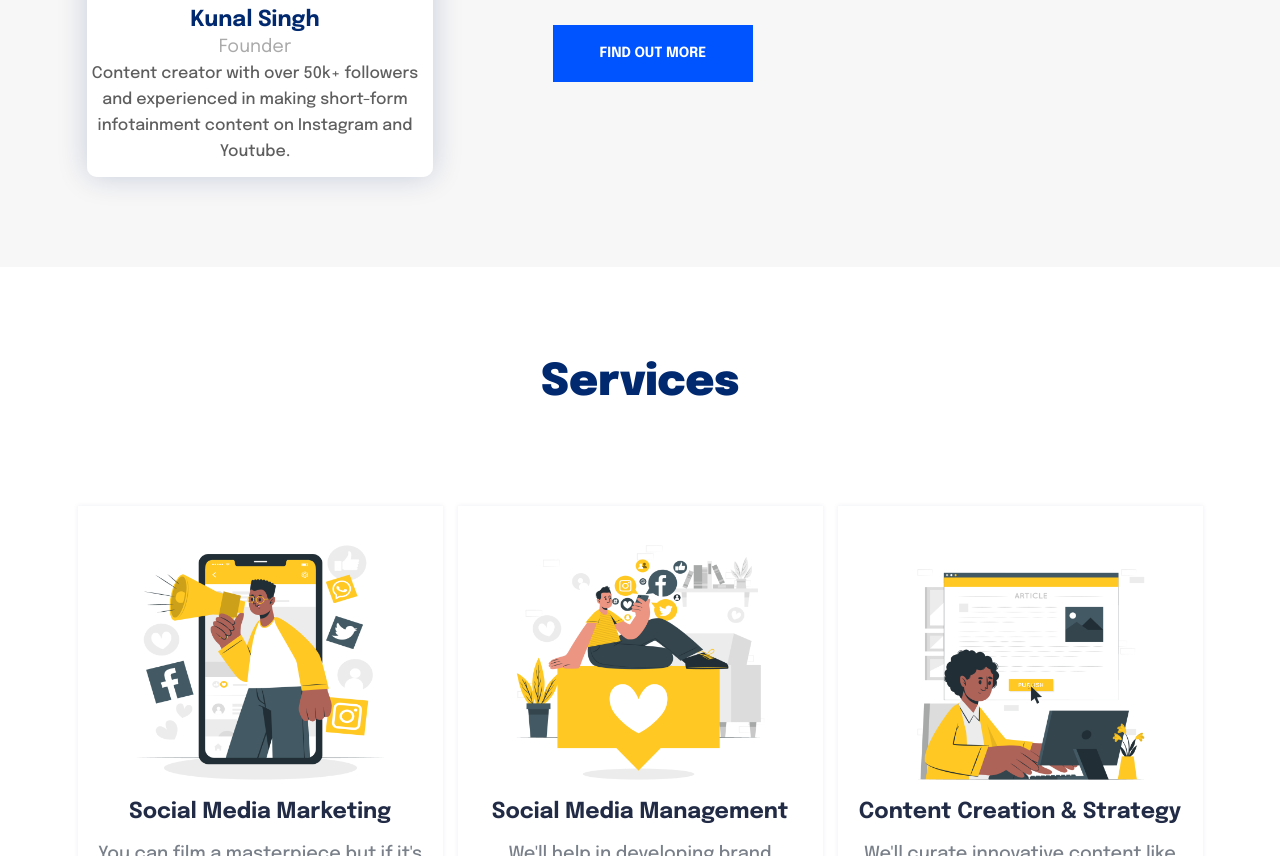
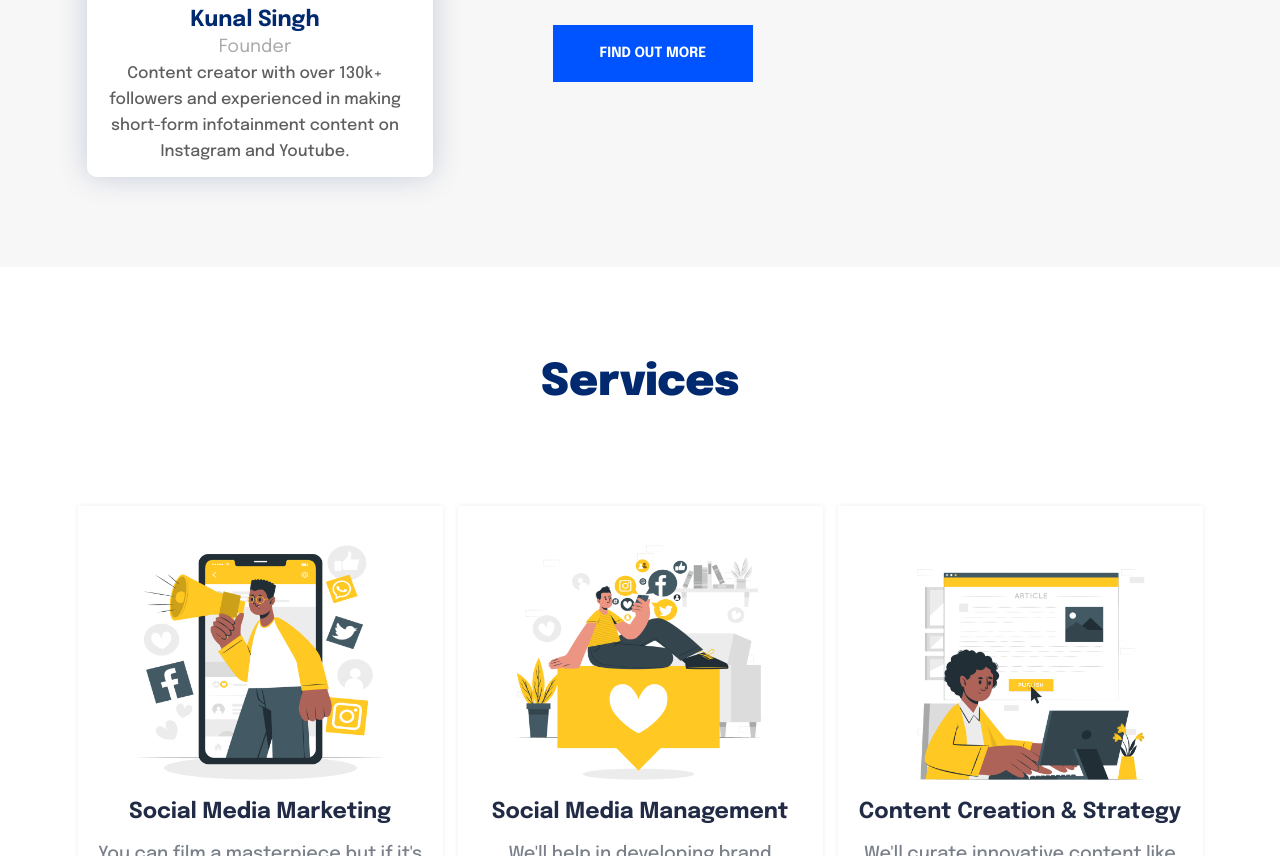
Before and after one commit to kuratted/KurattedbyKunal, a plain HTML site: page index.html in a window 1280 px wide. Shown: the part 1737-2593 px from the top of the page. Drawn offline with nearby package versions, Linux system fonts and the light colour scheme.

Commit message:
Update index.html

```diff
--- a/index.html
+++ b/index.html
@@ -185,7 +185,7 @@
                 <h4>Kunal Singh</h4>
                 <span>Founder</span>
                 <p>
-                  Content creator with over 50k+ followers and experienced in
+                  Content creator with over 130k+ followers and experienced in
                   making short-form infotainment content on Instagram and
                   Youtube.
                 </p>
```
